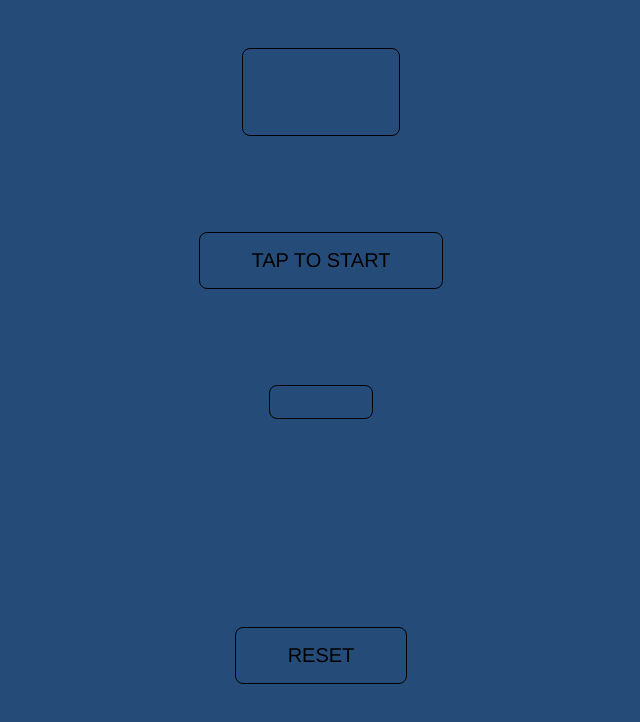
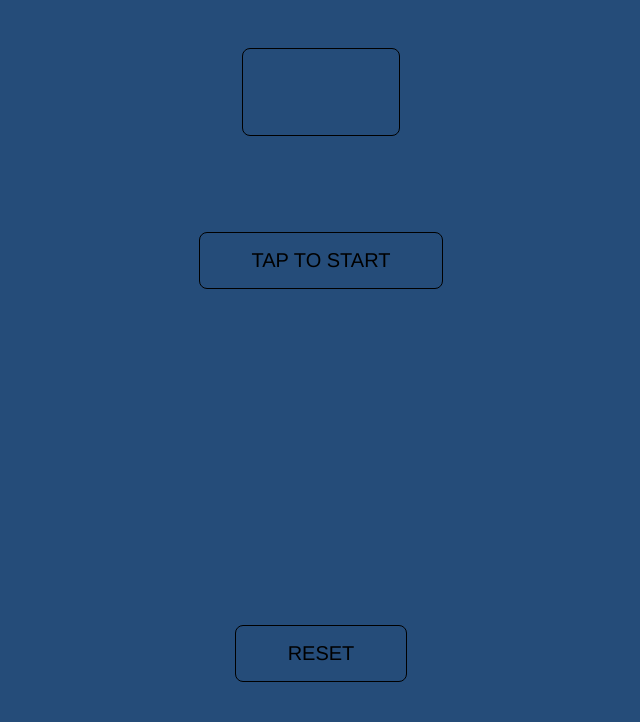
Before and after one commit to charles-lemain/pocket-alphabet, a plain HTML site: page index.html in a window 1280 px wide. Shown: the whole page, without its empty margins (319-959 px from the left). Drawn offline with Linux system fonts and the light colour scheme.

Commit message:
Minor css fix

```diff
--- a/style.css
+++ b/style.css
@@ -48,3 +48,10 @@ body {
 #reset-button {
     margin-top: 20vh;
 }
+
+#used-letters {
+    border: none;
+    flex: 0 1 auto;
+    font-size: 14px;
+
+}
```
